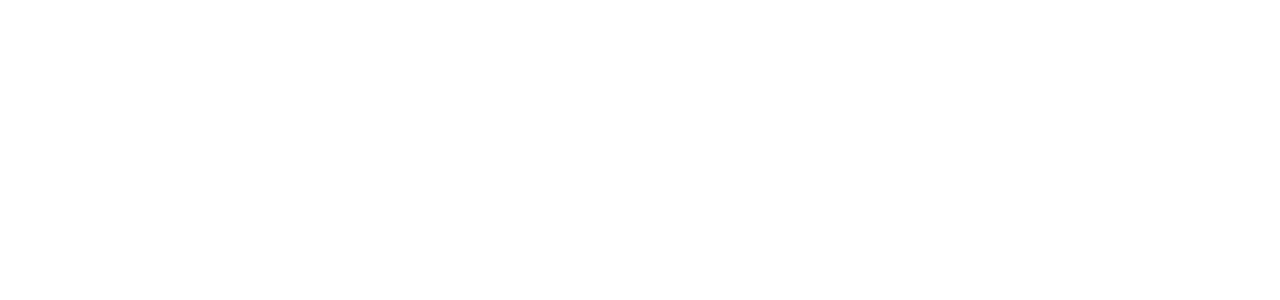
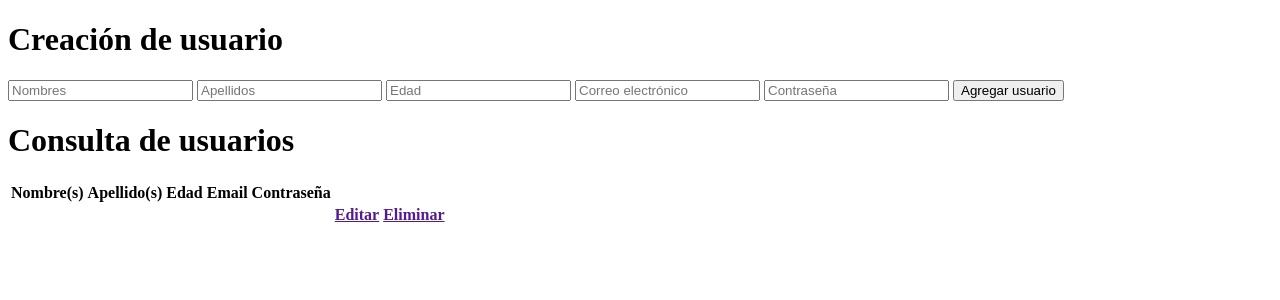
Before and after one commit to Yuly-Alvarez/api-php, a PHP site: page / in a window 1280 px wide. Before the commit the part shown is empty. Shown: the top 300 px of the page. Run offline with PHP 8.4, Linux system fonts and the light colour scheme; lists and menus that the app fills with data are empty.

Commit message:
creación de index.php

```diff
--- a/cliente_php/index.php
+++ b/cliente_php/index.php
@@ -1,3 +1,5 @@
+
+
 <!DOCTYPE html>
 <html lang="en">
 <head>
@@ -6,6 +8,44 @@
     <title>Api con php</title>
 </head>
 <body>
+    <div class="formulario">
+        <H1>Creación de usuario</H1>
+        <form action="">
+            <input type="text" name="name" placeholder="Nombres">
+            <input type="text" name="lastName" placeholder="Apellidos">
+            <input type="number" name="age" placeholder="Edad">
+            <input type="email" name="email" placeholder="Correo electrónico">
+            <input type="password" name="password" placeholder="Contraseña">
+            <input type="submit" value="Agregar usuario">
+        </form>
+    </div>
 
+    <div class="tabla">
+        <h1>Consulta de usuarios</h1>
+        <table>
+            <thead>
+                <tr>
+                    <th>Nombre(s)</th>
+                    <th>Apellido(s)</th>
+                    <th>Edad</th>
+                    <th>Email</th>
+                    <th>Contraseña</th>
+                    <th></th>
+                    <th></th>
+                </tr>
+            </thead>
+            <tbody>
+                <tr>
+                    <th></th>
+                    <th></th>
+                    <th></th>
+                    <th></th>
+                    <th></th>
+                    <th><a href="">Editar</a></th>
+                    <th><a href="">Eliminar</a></th>
+                </tr>
+            </tbody>
+        </table>
+    </div>
 </body>
 </html>
```
